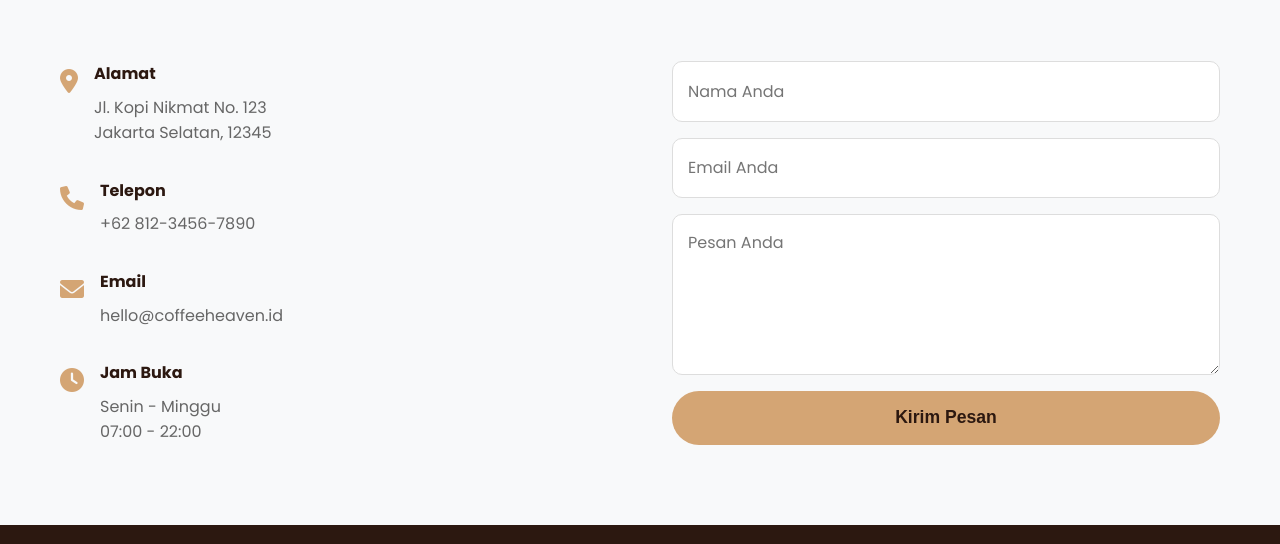
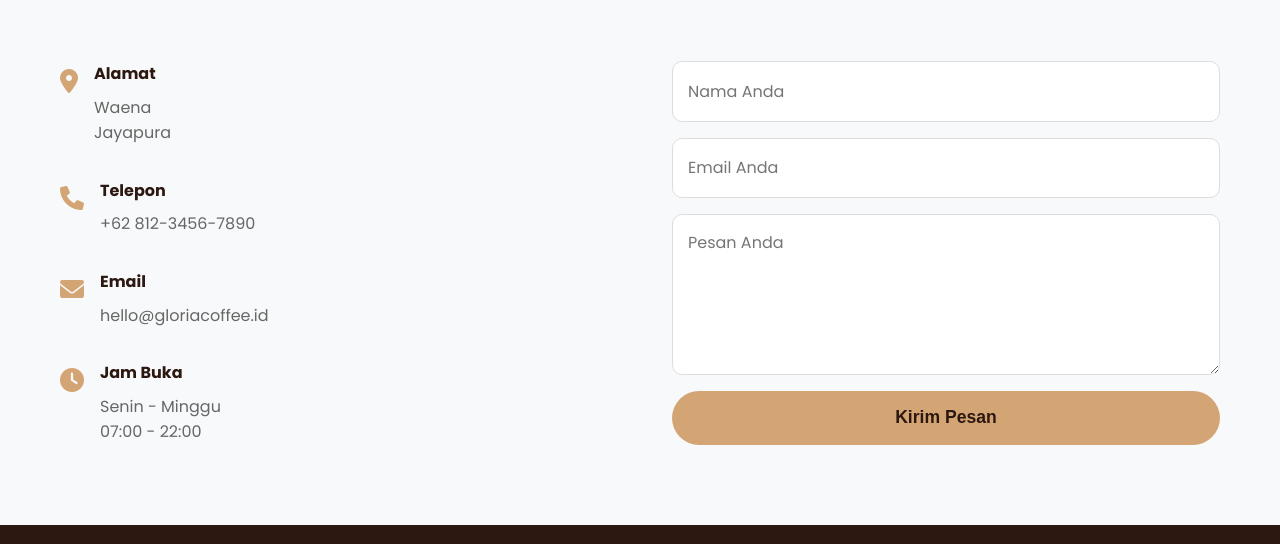
Before and after one commit to GloriaCoffee27/GloriaCoffee27.github.io, a plain HTML site: page index.html in a window 1280 px wide. Shown: the part 2906-3450 px from the top of the page. Drawn offline with Linux system fonts and the light colour scheme.

Commit message:
Update index.html

```diff
--- a/index.html
+++ b/index.html
@@ -163,7 +163,7 @@
                         <i class="fas fa-map-marker-alt"></i>
                         <div>
                             <h4>Alamat</h4>
-                            <p>Jl. Kopi Nikmat No. 123<br>Jakarta Selatan, 12345</p>
+                            <p>Waena<br>Jayapura</p>
                         </div>
                     </div>
                     <div class="contact-item">
@@ -177,7 +177,7 @@
                         <i class="fas fa-envelope"></i>
                         <div>
                             <h4>Email</h4>
-                            <p>hello@coffeeheaven.id</p>
+                            <p>hello@gloriacoffee.id</p>
                         </div>
                     </div>
                     <div class="contact-item">
```
